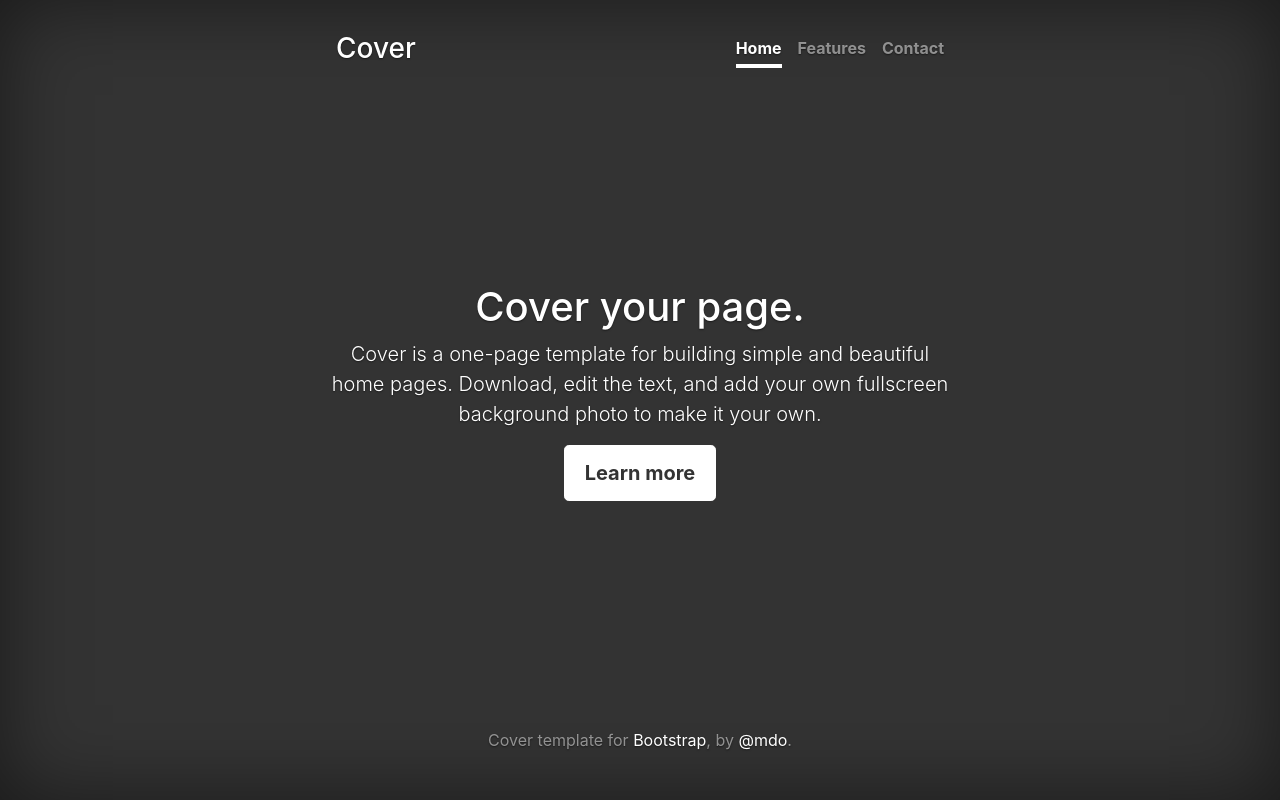
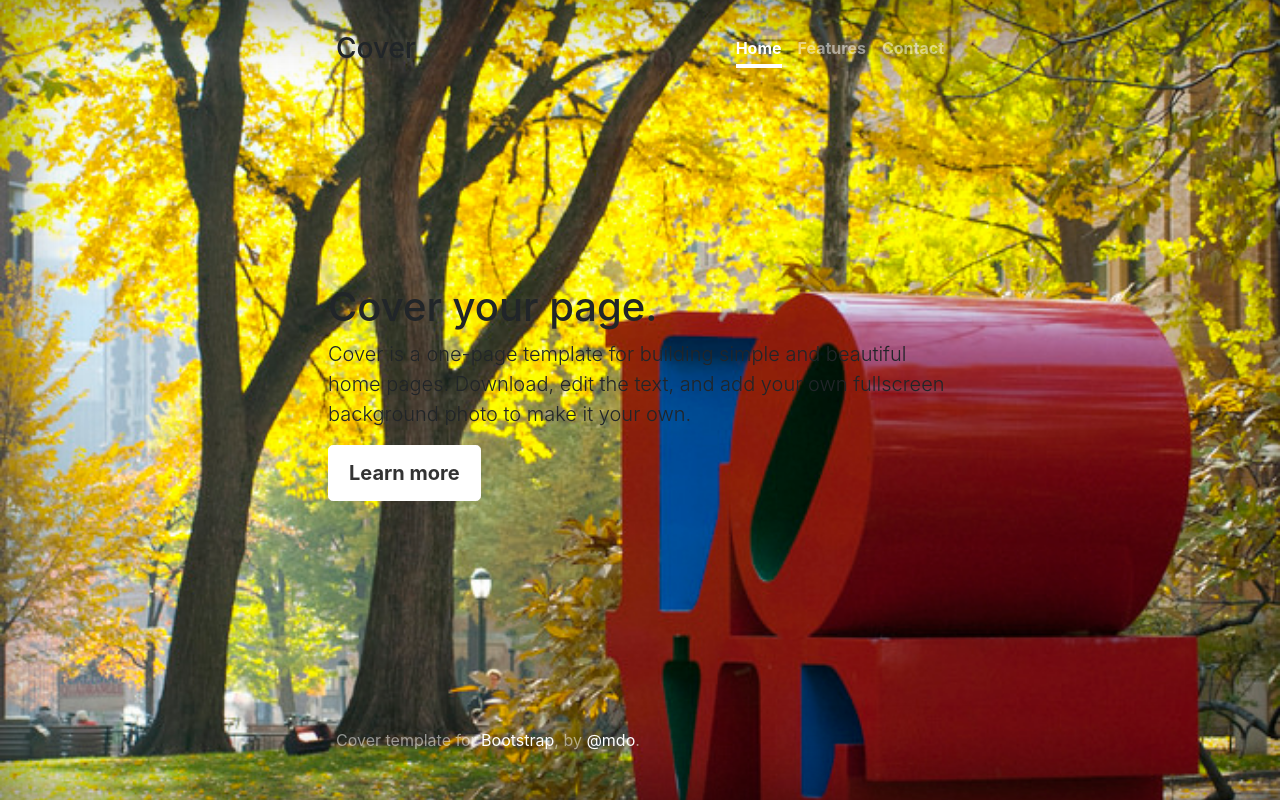
Before and after one commit to YilunL/YilunL.github.io, a PHP site: page / in a window 1280 px wide. Run offline with PHP 8.4, Linux system fonts and the light colour scheme; some libraries are stand-ins or nearby versions.

Commit message:
home page

```diff
--- a/cover.css
+++ b/cover.css
@@ -27,7 +27,13 @@ a:hover {
 html,
 body {
   height: 100%;
-  background-color: #333;
+  background: url(love_smaller.jpg) no-repeat center center fixed;
+  -webkit-background-size: cover;
+  -moz-background-size: cover;
+  -o-background-size: cover;
+  background-size: cover;
+}
+
 }
 body {
   color: #fff;
```
